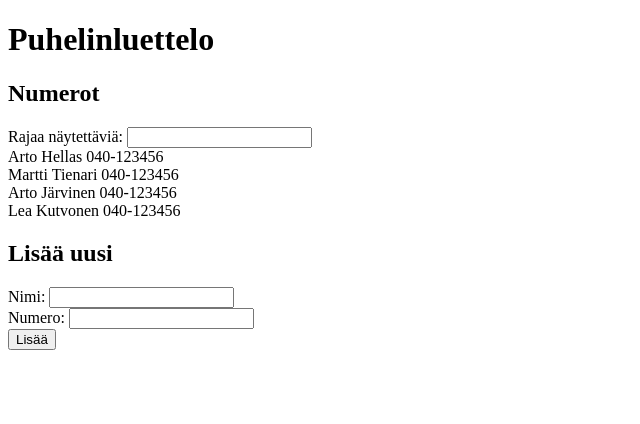
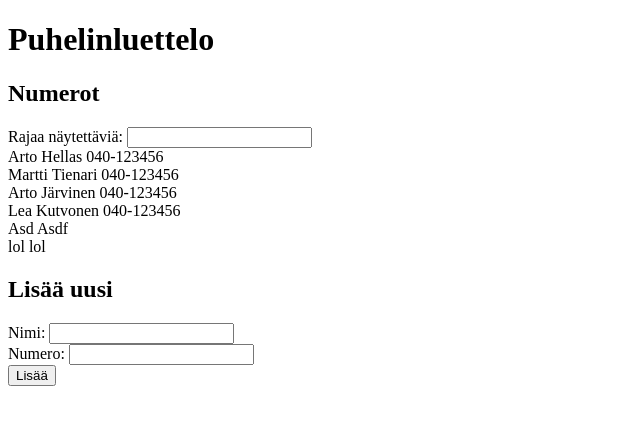
Before and after one commit to Eepa/full-stack-websovelluskehitys, a React (Create React App) app in the folder part2/exercises/phone-book/: page / in a window 1280 px wide. Shown: the top 424 px of the page, without its empty margins (0-640 px from the left). Built offline with nearby package versions, Linux system fonts and the light colour scheme; data requests are answered from the project's data file.

Commit message:
Exercise 2.14 done

```diff
--- a/part2/exercises/phone-book/db.json
+++ b/part2/exercises/phone-book/db.json
@@ -19,6 +19,16 @@
       "name": "Lea Kutvonen",
       "number": "040-123456",
       "id": 4
+    },
+    {
+      "name": "Asd",
+      "number": "Asdf",
+      "id": 5
+    },
+    {
+      "name": "lol",
+      "number": "lol",
+      "id": 6
     }
   ]
 }
--- a/part2/exercises/phone-book/src/App.js
+++ b/part2/exercises/phone-book/src/App.js
@@ -39,6 +39,10 @@ class App extends React.Component {
                 name: this.state.newName,
                 number: this.state.newNumber
             };
+
+            axios
+                .post('http://localhost:3001/persons', newPerson)
+                .then(response => {
                     const persons = this.state.persons.concat(newPerson);
 
                     this.setState({
@@ -46,6 +50,7 @@ class App extends React.Component {
                         newName: '',
                         newNumber: ''
                     })
+                });
         }
     };
 
```
Lines whose indentation alone changed are shown as unchanged.
